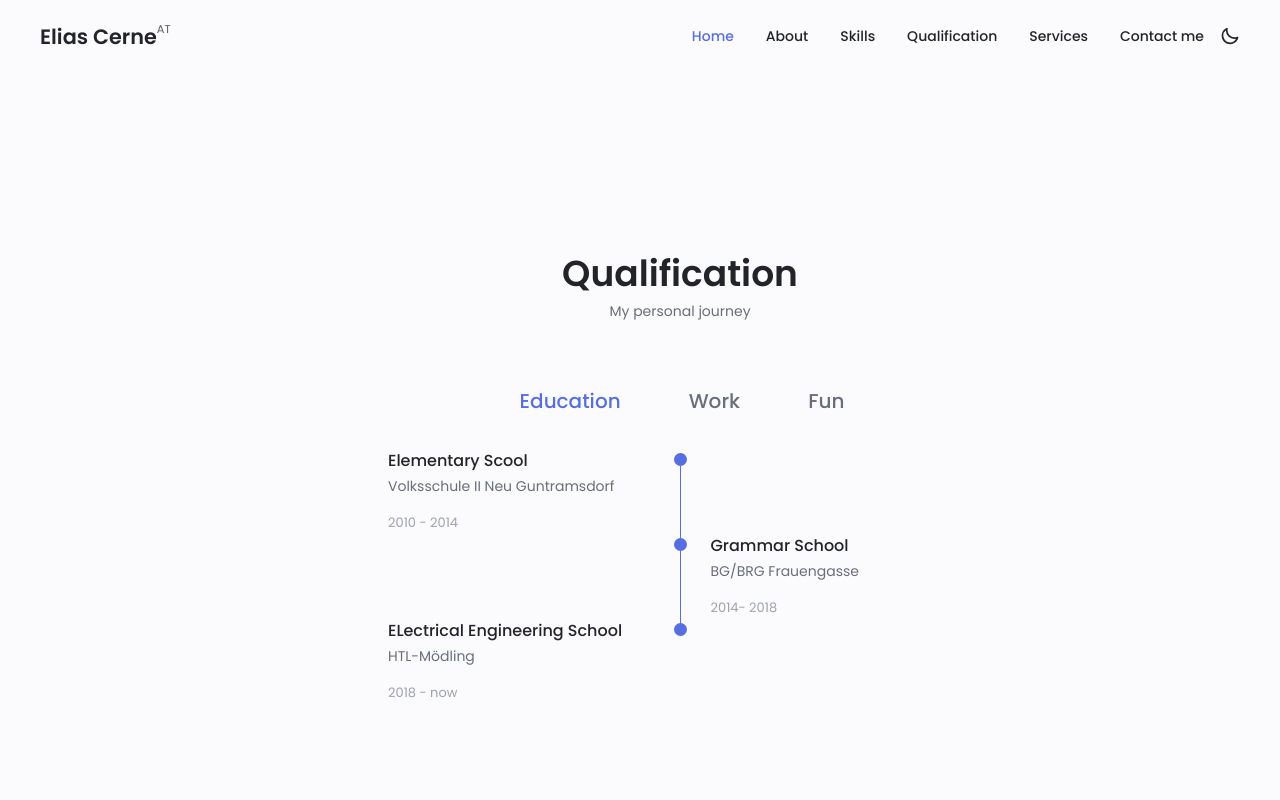
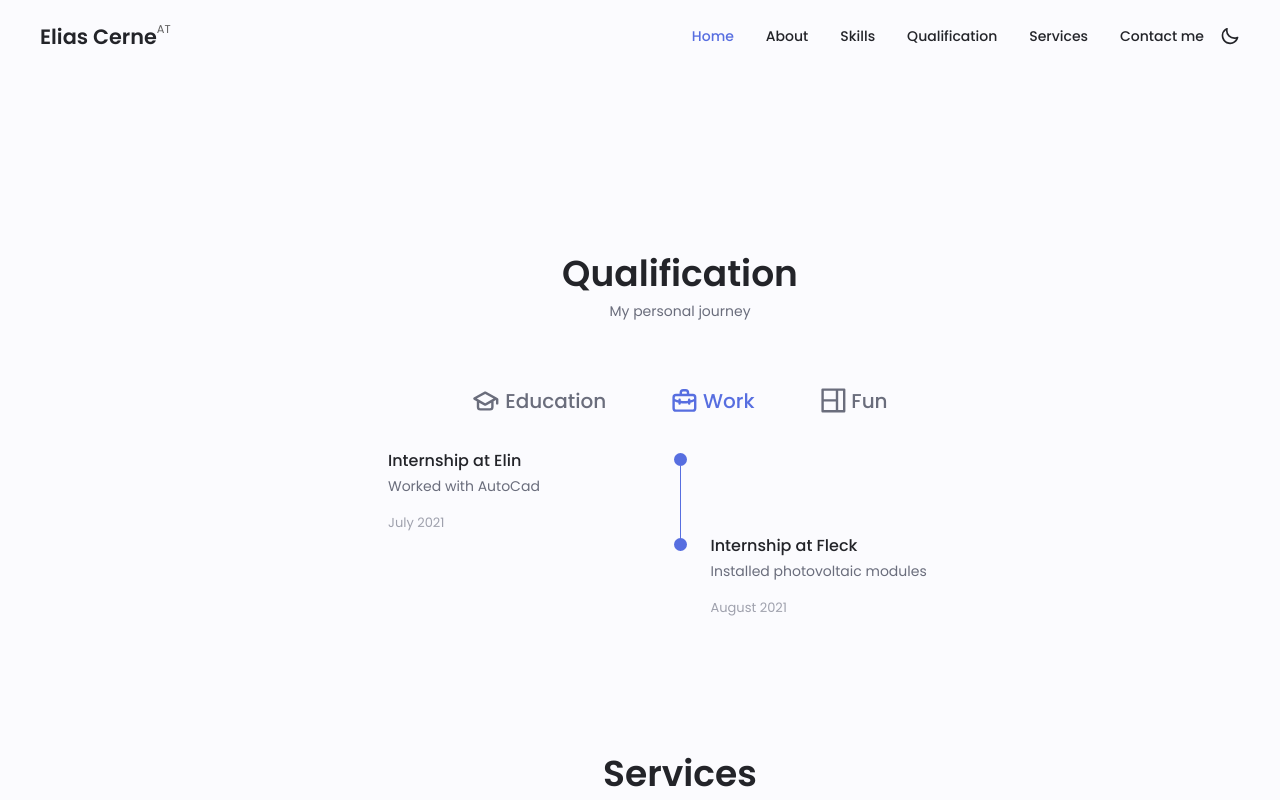
Before and after one commit to eliascerne/website, a React (Create React App) app: page / in a window 1280 px wide. Both pictures are taken after a click on the element "Work". Shown: the part 1555-2355 px from the top of the page. Built offline with nearby package versions, Linux system fonts and the light colour scheme.

Commit message:
feat: toggle and edited Qualification

```diff
--- a/src/App.css
+++ b/src/App.css
@@ -733,6 +733,7 @@ img{
     margin-right: var(--mb-0-25);
 }
 
+
 .qualification_data{
     display: grid;
     grid-template-columns: 1fr max-content 1fr;
--- a/src/components/Qualification.js
+++ b/src/components/Qualification.js
@@ -1,6 +1,40 @@
-import React from 'react'
+import React, {useState} from 'react'
+import { UilGraduationCap, UilBriefcaseAlt, UilWebGrid } from '@iconscout/react-unicons'
 
 function Qualification() {
+
+    const [showQualification1, setShowQualification1] = useState(true);
+    const [showQualification2, setShowQualification2] = useState(false);
+    const [showQualification3, setShowQualification3] = useState(false);
+
+    function toggleQualification1 () {
+        if (!showQualification1) {
+            setShowQualification1(true);
+        } else {}
+
+        setShowQualification2(false);
+        setShowQualification3(false);
+    }
+
+    function toggleQualification2 () {
+        if (!showQualification2) {
+            setShowQualification2(true);
+        } else {}
+
+        setShowQualification1(false);
+        setShowQualification3(false);
+    }
+
+    function toggleQualification3 () {
+        if (!showQualification3) {
+            setShowQualification3(true);
+        } else {}
+
+        setShowQualification1(false);
+        setShowQualification2(false);
+    }
+
+
     return (
         <section className="qualification section" id="qualification">
             <h2 className="section_title">Qualification</h2>
@@ -8,25 +42,25 @@ function Qualification() {
 
             <div className="qualification_container container">
                 <div className="qualification_tabs">
-                    <div className="qualification_button button--flex qualification_active" data-target='#education'>
-                        <i className="uil uil-graduation-cap qualification_icon"></i>
+                    <div className={"qualification_button button--flex " + (showQualification1 ? 'qualification_active' : undefined)} onClick={toggleQualification1} data-target='#education'>
+                        <UilGraduationCap className="qualification_icon" size="28.8" />
                         Education
                     </div>
 
-                    <div className="qualification_button button--flex" data-target="#work">
-                        <i className="uil uil-briefcase-alt qualification_icon"></i>
+                    <div className={"qualification_button button--flex " + (showQualification2 ? 'qualification_active' : undefined)} onClick={toggleQualification2} data-target="#work">
+                    <UilBriefcaseAlt className="qualification_icon" size="28.8" />
                         Work
                     </div>
 
-                    <div className="qualification_button button--flex" data-target="#fun">
-                        <i className="uil uil-web-grid qualification_icon"></i>
+                    <div className={"qualification_button button--flex " + (showQualification3 ? 'qualification_active' : undefined)} onClick={toggleQualification3} data-target="#fun">
+                    <UilWebGrid className="qualification_icon" size="28.8" />
                         Fun
                     </div>
                 </div>
 
                 <div className="qualification_sections">
                     {/* QUALIFICATION CONTENT Education */}
-                    <div className="qualification_content qualification_active" data-content id="education">
+                    <div className={"qualification_content "+ (showQualification1 ? 'qualification_active' : undefined)} data-content id="education">
                         {/* QUALIFICATION 1 */}
                         <div className="qualification_data">
                             <div>
@@ -82,15 +116,15 @@ function Qualification() {
                     </div>
 
                     {/* QUALIFICATION CONTENT Work */}
-                    <div className="qualification_content" data-content id="work">
+                    <div className={"qualification_content "+ (showQualification2 ? 'qualification_active' : undefined)} data-content id="work">
                         {/* QUALIFICATION 1 */}
                         <div className="qualification_data">
                             <div>
-                                <h3 className="qualification_title">Elementary Scool</h3>
-                                <span className="qualification_subtitle">Volksschule II Neu Guntramsdorf</span>
+                                <h3 className="qualification_title">Internship at Elin</h3>
+                                <span className="qualification_subtitle">Worked with AutoCad</span>
                                 <div className="qualification_calendar">
                                     <i className="uil uil-calender"></i>
-                                    2010 - 2014
+                                    July 2021
                                 </div>
                             </div>
 
@@ -106,35 +140,35 @@ function Qualification() {
 
                             <div>
                                 <span className="qualification_rounder"></span>
-                                <span className="qualification_line"></span>
+                                {/* <span className="qualification_line"></span> */}
                             </div>
 
                             <div>
-                                <h3 className="qualification_title">Grammar School</h3>
-                                <span className="qualification_subtitle">BG/BRG Frauengasse</span>
+                                <h3 className="qualification_title">Internship at Fleck</h3>
+                                <span className="qualification_subtitle">Installed photovoltaic modules</span>
                                 <div className="qualification_calendar">
                                     <i className="uil uil-calender"></i>
-                                    2014- 2018
+                                    August 2021
                                 </div>
                             </div>
 
-                            <div>
+                            {/* <div>
                                 <span className="qualification_rounder"></span>
                                 <span className="qualification_line"></span>
-                            </div>
+                            </div> */}
                         </div>
                     </div>
 
                     {/* QUALIFICATION CONTENT Fun */}
-                    <div className="qualification_content" data-content id="fun">
+                    <div className={"qualification_content "+ (showQualification3 ? 'qualification_active' : undefined)} data-content id="fun">
                         {/* QUALIFICATION 1 */}
                         <div className="qualification_data">
                             <div>
-                                <h3 className="qualification_title">Elementary Scool</h3>
-                                <span className="qualification_subtitle">Volksschule II Neu Guntramsdorf</span>
+                                <h3 className="qualification_title">Editing Videos</h3>
+                                <span className="qualification_subtitle">Primarily for fun and creating commercials with Davinci Resolve</span>
                                 <div className="qualification_calendar">
                                     <i className="uil uil-calender"></i>
-                                    2010 - 2014
+                                    Since 2017
                                 </div>
                             </div>
 
@@ -150,22 +184,22 @@ function Qualification() {
 
                             <div>
                                 <span className="qualification_rounder"></span>
-                                <span className="qualification_line"></span>
+                                {/* <span className="qualification_line"></span> */}
                             </div>
 
                             <div>
-                                <h3 className="qualification_title">Grammar School</h3>
-                                <span className="qualification_subtitle">BG/BRG Frauengasse</span>
+                                <h3 className="qualification_title">Programming</h3>
+                                <span className="qualification_subtitle">Web-Development and Automating</span>
                                 <div className="qualification_calendar">
                                     <i className="uil uil-calender"></i>
-                                    2014- 2018
+                                    Since 2021
                                 </div>
                             </div>
 
-                            <div>
+                            {/* <div>
                                 <span className="qualification_rounder"></span>
                                 <span className="qualification_line"></span>
-                            </div>
+                            </div> */}
                         </div>
                     </div>
                 </div>
```
